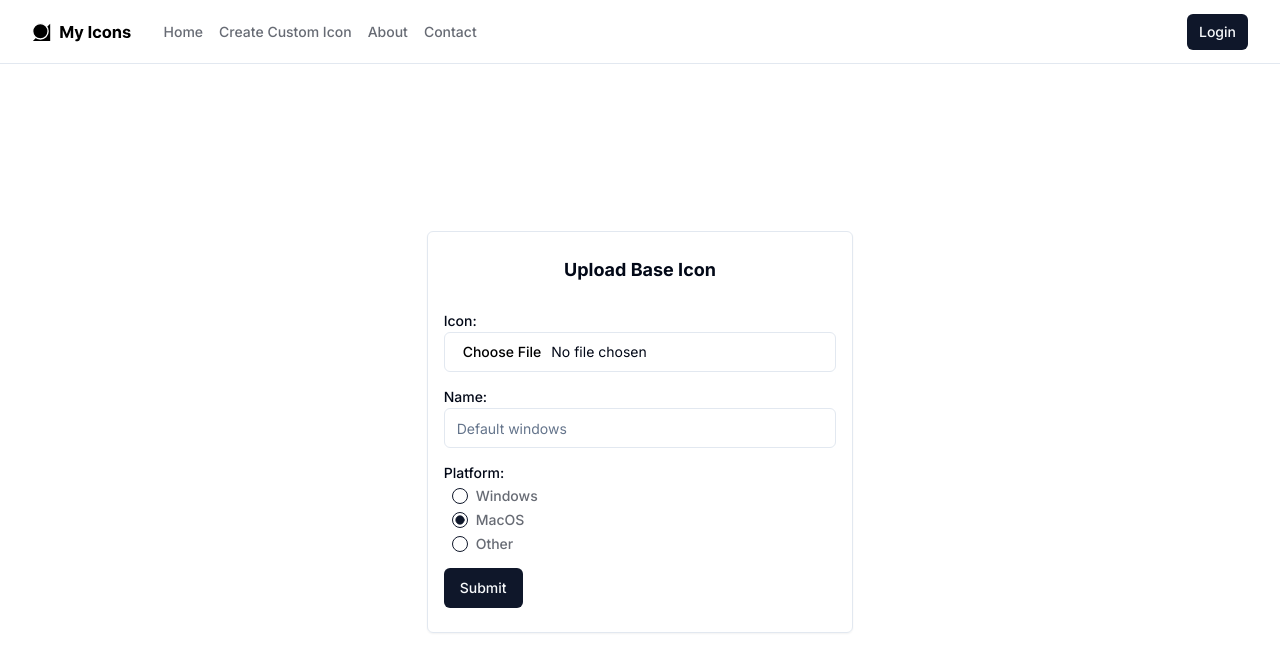
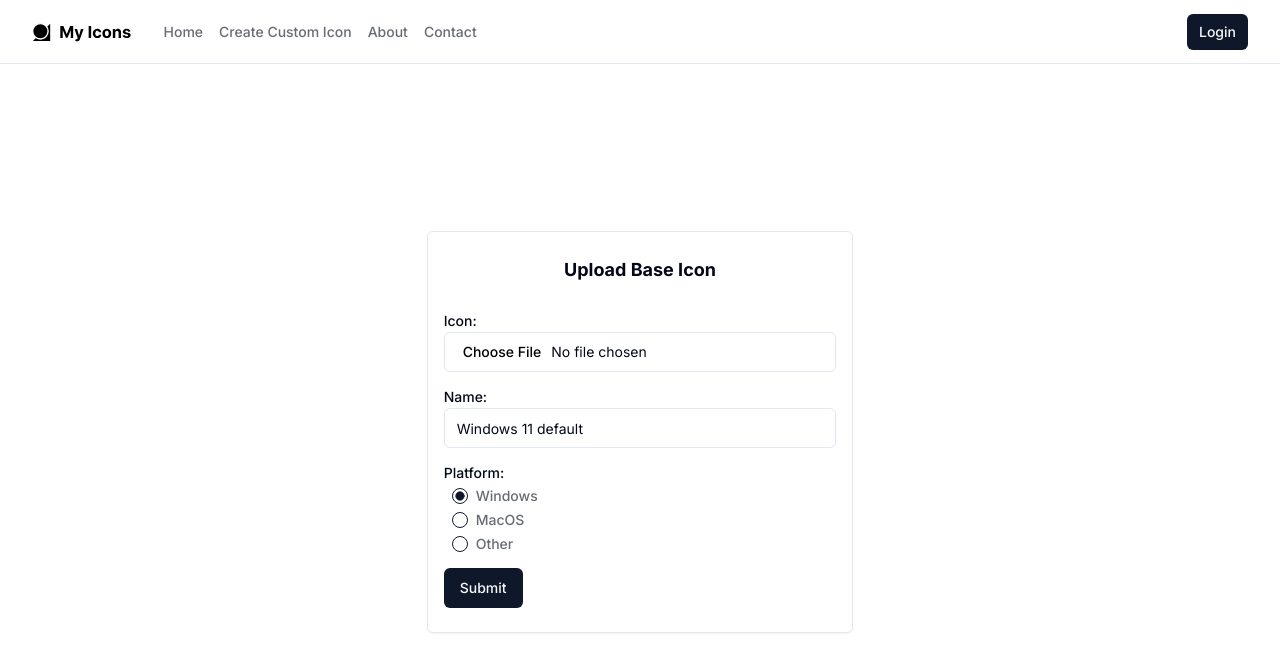
Before and after one commit to jashandeep31/my-icons, a Next.js app: page /admin/upload/baseicon in a window 1280 px wide. Shown: the top 672 px of the page. Built offline with nearby package versions, Linux system fonts and the light colour scheme; no server answers.

Commit message:
feat: added baseicon upload componenet and its api

```diff
--- a/app/(admin)/admin/upload/baseicon/page.tsx
+++ b/app/(admin)/admin/upload/baseicon/page.tsx
@@ -1,53 +1,12 @@
-import Navbar from "@/components/navbar";
+import UploadBaseIcon from "@/components/upload-base-icon";
 import React from "react";
-import { Input } from "@/components/ui/input";
-import { RadioGroup, RadioGroupItem } from "@/components/ui/radio-group";
-import { Label } from "@/components/ui/label";
-import { Button } from "@/components/ui/button";
 
-const UploadBaseIconAdmin = () => {
+const page = () => {
   return (
     <div className=" flex items-center justify-center h-full">
-      <div className="border py-6 px-4 shadow-sm w-1/3 rounded-md">
-        <h1 className="text-lg font-bold text-center">Upload Base Icon</h1>
-        <div className="mt-6">
-          <form action="" className="flex flex-col gap-3">
-            <div>
-              <Label htmlFor="picture">Icon:</Label>
-              <Input id="picture" type="file" />
-            </div>
-            <div>
-              <Label htmlFor="picture">Name:</Label>
-              <Input id="picture" type="text" placeholder="Default windows" />
-            </div>
-            <div>
-              <Label htmlFor="picture">Platform:</Label>
-              <RadioGroup
-                className="ml-2 text-foreground/60 mt-1"
-                defaultValue="comfortable"
-              >
-                <div className="flex items-center space-x-2">
-                  <RadioGroupItem value="default" id="r1" />
-                  <Label htmlFor="r1">Windows</Label>
-                </div>
-                <div className="flex items-center space-x-2">
-                  <RadioGroupItem value="comfortable" id="r2" />
-                  <Label htmlFor="r2">MacOS</Label>
-                </div>
-                <div className="flex items-center space-x-2">
-                  <RadioGroupItem value="compact" id="r3" />
-                  <Label htmlFor="r3">Other</Label>
-                </div>
-              </RadioGroup>
-            </div>
-            <div>
-              <Button className="mt-1">Submit</Button>
-            </div>
-          </form>
-        </div>
-      </div>
+      <UploadBaseIcon />
     </div>
   );
 };
 
-export default UploadBaseIconAdmin;
+export default page;
--- a/app/(marketing)/page.tsx
+++ b/app/(marketing)/page.tsx
@@ -9,7 +9,7 @@ export default function page() {
     <div className="container md:mt-24 mt-6">
       <div className=" flex flex-col items-center">
         <p className="text-foreground p-2 text-sm rounded bg-muted ">
-          Your Icon library
+          Library by comunity, for comunity
         </p>
         <h1 className="text-6xl my-3 font-bold">My Icons</h1>
         <p className="text-lg font-medium text-foreground/60">
--- a/app/(newIconGeneration)/create/page.tsx
+++ b/app/(newIconGeneration)/create/page.tsx
@@ -12,7 +12,7 @@ import ExportButton from "./components/ExportButton";
 // TODO: we can implement the resizable from the shadcn ui here for the left bar and right playground
 
 const CreateIcon = () => {
-  const [baseIconModalState, setBaseIconModalState] = useState(false);
+  const [baseIconModalState, setBaseIconModalState] = useState(true);
 
   return (
     <>
--- /dev/null
+++ b/app/api/baseicon/upload/route.ts
@@ -0,0 +1,64 @@
+import catchAsync, { AppError } from "@/lib/catchAsync";
+import { db } from "@/lib/db";
+import { getCurrentUser } from "@/lib/session";
+import { uploadToS3 } from "@/lib/uploadToS3";
+import { NextResponse } from "next/server";
+import * as z from "zod";
+import slugify from "slugify";
+
+const FormDataSchema = z.object({
+  name: z.string().min(2, {
+    message: "Name must be at least 2 characters.",
+  }),
+  platform: z.enum(["MACOS", "WINDOWS", "OTHER"]),
+  icon: z.custom((val: any) => {
+    if (val.size > 5000000) {
+      return false;
+    } else return true;
+  }, "Upload Image"),
+});
+
+export const POST = catchAsync(async (req: Request) => {
+  const session = await getCurrentUser();
+  const formData = await req.formData();
+
+  if (!session) {
+    throw new AppError("login required", 401);
+  }
+  const validatedForm = FormDataSchema.safeParse({
+    name: formData.get("name"),
+    platform: formData.get("platform"),
+    icon: formData.get("icon"),
+  });
+  if (!validatedForm.success) {
+    throw new AppError("Data is missing ", 400);
+  }
+  const validatedFormData = validatedForm.data;
+  const icon = Buffer.from(await validatedFormData.icon.arrayBuffer());
+
+  const url = await uploadToS3(
+    "baseicons",
+    slugify(validatedFormData.name, {
+      replacement: "-", // replace spaces with replacement character, defaults to `-`
+      remove: undefined, // remove characters that match regex, defaults to `undefined`
+      lower: true, // convert to lower case, defaults to `false`
+      strict: true, // strip special characters except replacement, defaults to `false`
+      locale: "vi", // language code of the locale to use
+      trim: true,
+    }),
+    icon
+  );
+
+  const baseicon = await db.baseIcons.create({
+    data: {
+      name: validatedFormData.name,
+      iconUrl: url,
+      approved: session.role === "ADMIN" ? true : false,
+      userId: session.id,
+    },
+  });
+  return NextResponse.json(
+    { message: "Icon is added", data: { baseicon } },
+    { status: 201 }
+  );
+});
--- /dev/null
+++ b/components/upload-base-icon.tsx
@@ -0,0 +1,114 @@
+"use client";
+import React from "react";
+
+import { Input } from "@/components/ui/input";
+import { RadioGroup, RadioGroupItem } from "@/components/ui/radio-group";
+import { Label } from "@/components/ui/label";
+import { Button } from "@/components/ui/button";
+import { zodResolver } from "@hookform/resolvers/zod";
+import { Form, useForm } from "react-hook-form";
+import * as z from "zod";
+import axios from "axios";
+import { baseUrl } from "@/lib/axiosConfig";
+
+const FormSchema = z.object({
+  name: z.string().min(2, {
+    message: "name must be at least 2 characters.",
+  }),
+  platform: z.enum(["WINDOWS", "MACOS", "OTHER"]),
+  icon: z.custom((val: any) => {
+    if (val.length === 1) {
+      return true;
+    }
+    return false;
+  }, "Upload Image"),
+});
+
+const UploadBaseIcon = () => {
+  const form = useForm<z.infer<typeof FormSchema>>({
+    resolver: zodResolver(FormSchema),
+    defaultValues: {
+      name: "Windows 11 default",
+      platform: "WINDOWS",
+    },
+  });
+  async function onSubmit(data: z.infer<typeof FormSchema>) {
+    console.log(data);
+
+    const formData = new FormData();
+    formData.append("name", data.name);
+    formData.append("platform", data.platform);
+    formData.append("icon", data.icon[0]);
+    const res = await axios.post(baseUrl + "/baseicon/upload", formData);
+    console.log(res);
+  }
+  return (
+    <div className="border py-6 px-4 shadow-sm w-1/3 rounded-md">
+      <h1 className="text-lg font-bold text-center">Upload Base Icon</h1>
+      <div className="mt-6">
+        <form
+          onSubmit={form.handleSubmit(onSubmit)}
+          className="flex flex-col gap-3"
+        >
+          <div>
+            <Label htmlFor="icon">Icon:</Label>
+            <Input {...form.register("icon")} id="icon" type="file" />
+
+            {form.formState.errors.icon ? (
+              <p className="mt-1 text-xs text-red-600 font-medium">
+                {String(form.formState.errors.icon.message)}
+              </p>
+            ) : null}
+          </div>
+          <div>
+            <Label htmlFor="picture">Name:</Label>
+            <Input
+              {...form.register("name")}
+              id="picture"
+              type="text"
+              placeholder="Default windows"
+            />
+            {form.formState.errors.name ? (
+              <p className="mt-1 text-xs text-red-600 font-medium">
+                {form.formState.errors.name.message}
+              </p>
+            ) : null}
+          </div>
+          <div>
+            <Label htmlFor="picture">Platform:</Label>
+            <RadioGroup
+              className="ml-2 text-foreground/60 mt-1"
+              defaultValue="WINDOWS"
+              onValueChange={(e) =>
+                form.setValue("platform", e as "WINDOWS" | "MACOS" | "OTHER")
+              }
+            >
+              <div className="flex items-center space-x-2">
+                <RadioGroupItem value="WINDOWS" id="r1" />
+                <Label htmlFor="r1">Windows</Label>
+              </div>
+              <div className="flex items-center space-x-2">
+                <RadioGroupItem value="MACOS" id="r2" />
+                <Label htmlFor="r2">MacOS</Label>
+              </div>
+              <div className="flex items-center space-x-2">
+                <RadioGroupItem value="OTHER" id="r3" />
+                <Label htmlFor="r3">Other</Label>
+              </div>
+            </RadioGroup>
+            {form.formState.errors.platform ? (
+              <p className="mt-1 text-xs text-red-600 font-medium">
+                {form.formState.errors.platform.message}
+              </p>
+            ) : null}
+          </div>
+          <div>
+            <Button className="mt-1">Submit</Button>
+          </div>
+        </form>
+      </div>
+    </div>
+  );
+};
+
+export default UploadBaseIcon;
--- /dev/null
+++ b/lib/axiosConfig.ts
@@ -0,0 +1 @@
+export const baseUrl = "http://localhost:3000/api";
--- /dev/null
+++ b/lib/catchAsync.ts
@@ -0,0 +1,26 @@
+import { NextApiResponse } from "next";
+import { NextResponse } from "next/server";
+
+export class AppError extends Error {
+  statusCode: number;
+
+  constructor(message: string, statusCode: number) {
+    super();
+    this.statusCode = statusCode;
+    this.message = message;
+    Error.captureStackTrace(this, this.constructor);
+  }
+}
+
+const catchAsync = (fn: Function) => {
+  return async (req: Request) => {
+    try {
+      return await fn(req);
+    } catch (e: any) {
+      console.error(e); // Log the error for debugging purposes
+      return NextResponse.json({ error: e.message }, { status: e.statusCode });
+    }
+  };
+};
+
+export default catchAsync;
--- /dev/null
+++ b/lib/uploadToS3.ts
@@ -0,0 +1,30 @@
+import { PutObjectCommand, S3Client } from "@aws-sdk/client-s3";
+import { v4 as uuidv4 } from "uuid";
+import { AppError } from "./catchAsync";
+
+const client = new S3Client({
+  endpoint: process.env.STORAGE_ENDPOINT as string,
+  region: process.env.STORAGE_REGION as string,
+  credentials: {
+    accessKeyId: process.env.STORAGE_ACCESS_ID as string,
+    secretAccessKey: process.env.STORAGE_ACCESS_TOKEN as string,
+  },
+});
+
+export const uploadToS3 = async (path: string, name: string, file: Buffer) => {
+  const filename = uuidv4() + name;
+  const command = new PutObjectCommand({
+    Bucket: process.env.STORAGE_NAME,
+    Key: "testing/" + path + "/" + filename,
+    Body: file,
+    ACL: "public-read",
+  });
+
+  try {
+    const response = await client.send(command);
+    return `https://${process.env.STORAGE_NAME}.${process.env.STORAGE_REGION}.digitaloceanspaces.com/testing/${path}/${filename}`;
+  } catch (err) {
+    console.log(err);
+    throw new AppError("something went wrong", 500);
+  }
+};
--- a/types/next-auth.d.ts
+++ b/types/next-auth.d.ts
@@ -6,6 +6,7 @@ type UserId = string;
 declare module "next-auth/jwt" {
   interface JWT {
     id: UserId;
+    role: "USER" | "ADMIN";
   }
 }
 
@@ -13,6 +14,7 @@ declare module "next-auth" {
   interface Session {
     user: User & {
       id: UserId;
+      role: "USER" | "ADMIN";
     };
   }
 }
```
Also changed, not shown: lib/authOptions.ts (+6 -2 lines), package.json (+9 -1 lines), 2 other files (tests, documents, lock files or other folders).
